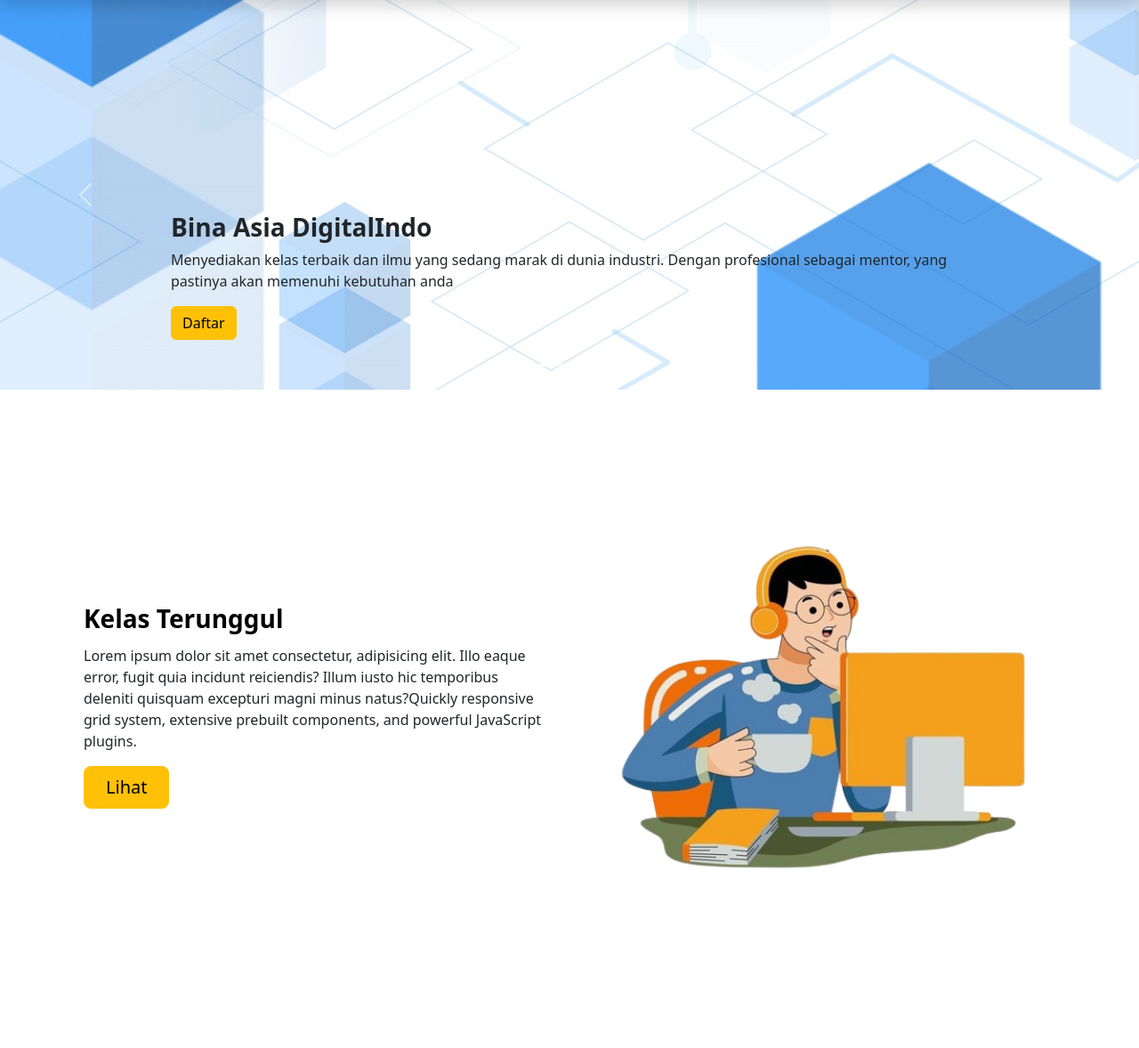
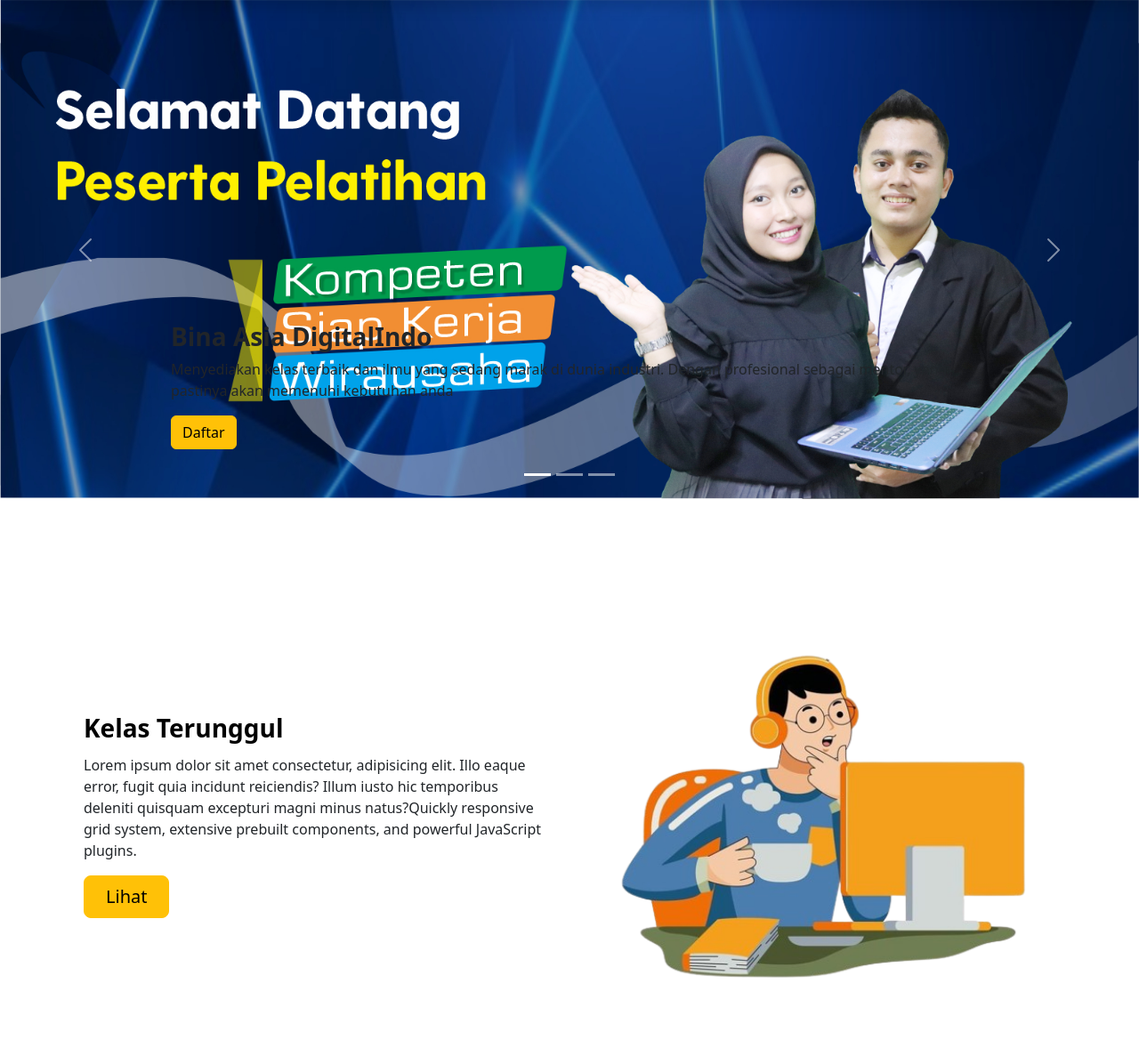
Before and after one commit to dikhmasir22/BinaPentiumAsiaproject, a Flask app: page /program in a window 1280 px wide. Shown: the part 74-1252 px from the top of the page at 89% size. Run offline with Flask 3, Linux system fonts and the light colour scheme; some libraries are stand-ins or nearby versions.

Commit message:
tambah gambar lama program

```diff
--- a/app/templates/template/program.html
+++ b/app/templates/template/program.html
@@ -9,7 +9,7 @@
     </div>
     <div class="carousel-inner">
         <div class="carousel-item active">
-            <img src="{{ url_for('static', filename='image/backgroundreason.jpg') }}" class="d-block w-100" alt="Slide 1">
+            <img src="{{ url_for('static', filename='image/banner1.png') }}" class="d-block w-100" alt="Slide 1">
             <div class="carousel-caption text-start text-dark">
                 <h3 class="slide-title fw-bold">Bina Asia DigitalIndo</h3>
                 <p class="slide-text">Menyediakan kelas terbaik dan ilmu yang sedang marak di dunia industri.
```
Also changed, not shown: app/static/image/banner1.png (added).
